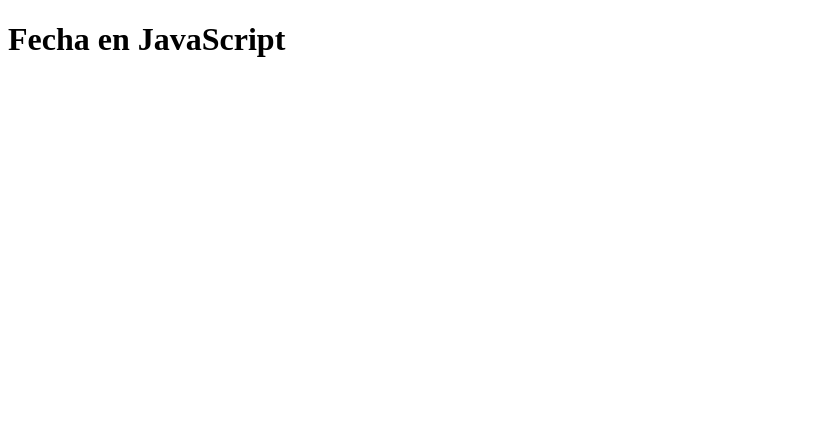
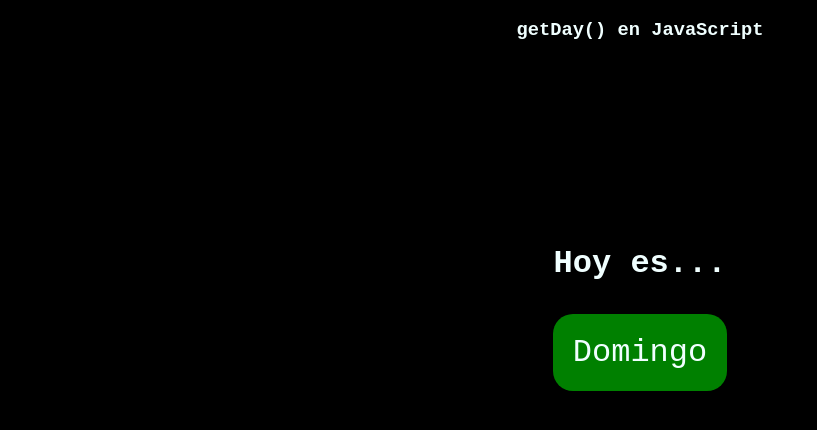
Before and after one commit to JessHV/Pw2-Lab02, a plain HTML site: page ejercicio01/fecha.html in a window 1280 px wide. Shown: the whole page, without its empty margins (0-817 px from the left). Drawn offline with Linux system fonts and the light colour scheme.

Commit message:
ejercicio 1 terminado

```diff
--- a/ejercicio01/fecha.html
+++ b/ejercicio01/fecha.html
@@ -4,17 +4,37 @@
     <meta charset="UTF-8">
     <meta http-equiv="X-UA-Compatible" content="IE=edge">
     <meta name="viewport" content="width=device-width, initial-scale=1.0">
-    <title>Document</title>
+    <title>Ejercicio1</title>
+    <style>
+        body {
+            text-align: center;
+            background-color: black;
+            color: azure;
+            font-family: 'Courier New', Courier, monospace;
+        }
+        p {
+            background-color: green;
+            border-radius: 20px;
+            font-size: xx-large;
+            padding: 20px;
+        }
+        div {
+            display: inline-block;
+            padding-top: 13%;
+        }
+    </style>
 </head>
 <body>
-    <h1>Fecha en JavaScript</h1>
-    <p id="demo"></p>
+    <h3>getDay() en JavaScript</h3>
+    <div>
+        <h1>Hoy es...</h1>
+        <p id="demo"></p>
+    </div>
 
 <script>
-    const fecha = newDate();
-    /*
-    let dia = fecha.getDay();
+    let dia = new Date().getDay();
     let diaEscrito;
+
     if (dia == 0){
         diaEscrito = "Domingo";
     } else if (dia == 1){
@@ -27,11 +47,11 @@
         diaEscrito = "Jueves";
     } else if (dia == 5) {
         diaEscrito = "Viernes";
-    } else if (dia == 6) {
+    } else {
         diaEscrito = "Sábado";
     }
-*/
-    document.getElementById("demo").innerHTML = fecha;
+    document.getElementById("demo").innerHTML = diaEscrito;
+    console.log(dia);
 </script>
 </body>
 </html>
```
Also changed, not shown: 1 other file.
